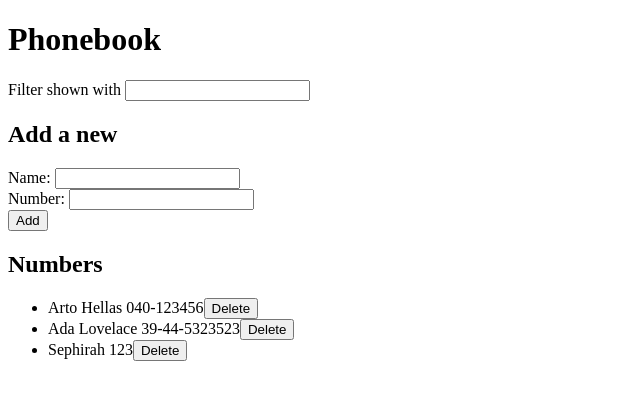
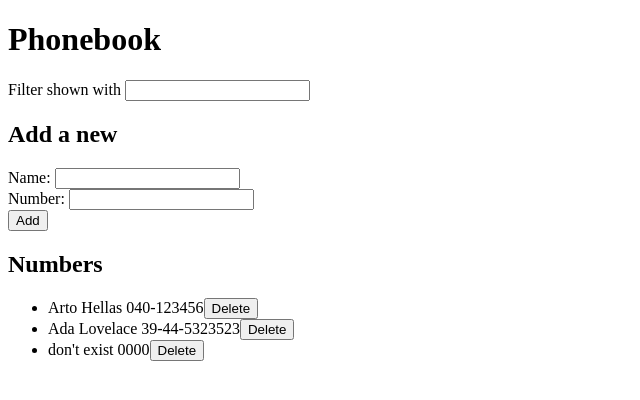
Before and after one commit to Sephydev/full-stack-open-part2, a React (Vite) app in the folder phonebook/: page / in a window 1280 px wide. Shown: the top 400 px of the page, without its empty margins (0-640 px from the left). Built offline with nearby package versions, Linux system fonts and the light colour scheme; data requests are answered from the project's data file.

Commit message:
Add catch to delete and put operation

```diff
--- a/phonebook/db.json
+++ b/phonebook/db.json
@@ -9,11 +9,6 @@
       "name": "Ada Lovelace",
       "number": "39-44-5323523",
       "id": "2"
-    },
-    {
-      "name": "Sephirah",
-      "number": "123",
-      "id": "f72d"
     }
   ]
 }
--- a/phonebook/src/App.jsx
+++ b/phonebook/src/App.jsx
@@ -43,6 +43,10 @@ const App = () => {
           .then((returnedPerson) => {
             setPersons(persons.map(person => person.name === newPerson.name ? returnedPerson : person))
           })
+          .catch(() => {
+            alert(`${newPerson.name} is not registered in the server. Deletion of ${newPerson.name}`)
+            setPersons(persons.filter(person => person.name !== newPerson.name))
+          })
       }
     } else {
       personServices
@@ -67,6 +71,10 @@ const App = () => {
         .then(() => {
           setPersons(persons.filter((person) => person.id !== id))
         })
+        .catch(() => {
+          alert(`${name} don't exist on the server. Deletion of ${name}`)
+          setPersons(persons.filter((person) => person.name !== name))
+        })
     }
   }
   return (
--- a/phonebook/src/services/personServices.js
+++ b/phonebook/src/services/personServices.js
@@ -4,7 +4,8 @@ const baseUrl = 'http://localhost:3001/persons'
 
 const getAll = () => {
   const request = axios.get(baseUrl)
-  return request.then(response => response.data)
+  const dontExist = { "name": "don't exist", "number": "0000", "id": "9999" }
+  return request.then(response => response.data.concat(dontExist))
 }
 
 const create = (newPerson) => {
```
